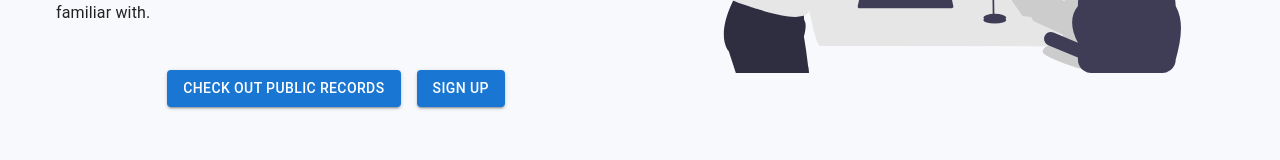
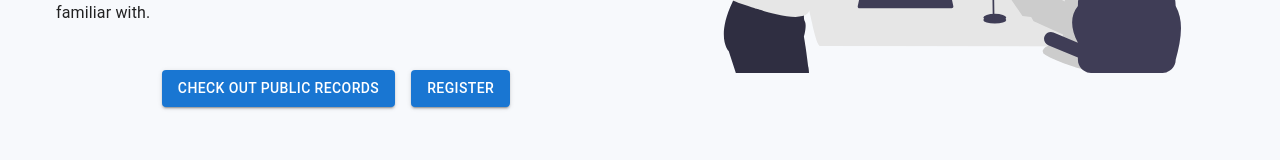
Before and after one commit to NoahELE/IT-Project-Team-Recording, a React (Vite) app in the folder web/: page / in a window 1280 px wide. Shown: the part 437-597 px from the top of the page. Built offline with nearby package versions, Linux system fonts and the light colour scheme; no server answers.

Commit message:
refactor: rename the term signup to register

```diff
--- a/web/src/App.tsx
+++ b/web/src/App.tsx
@@ -9,8 +9,8 @@ import HomeView from './views/HomeView';
 import LoginView from './views/LoginView.tsx';
 import PublicRecordsView from './views/PublicRecordsView.tsx';
 import RecordingView from './views/RecordingView';
+import RegisterView from './views/RegisterView.tsx';
 import RootView from './views/RootView';
-import SignUpView from './views/SignUpView.tsx';
 
 const router = createBrowserRouter(
   createRoutesFromElements(
@@ -19,7 +19,7 @@ const router = createBrowserRouter(
       <Route path="/recording" element={<RecordingView />} />
       <Route path="/public" element={<PublicRecordsView />} />
       <Route path="/login" element={<LoginView />} />
-      <Route path="/signup" element={<SignUpView />} />
+      <Route path="/register" element={<RegisterView />} />
     </Route>,
   ),
 );
--- a/web/src/api.ts
+++ b/web/src/api.ts
@@ -14,11 +14,11 @@ export async function login(user: UserLogin): Promise<void> {
 }
 
 /**
- * Sign up a user.
- * @param user the user that signs up
+ * Register a user.
+ * @param user the user that registers
  */
-export async function signUp(user: User): Promise<void> {
-  await axios.post('/api/user/signup', user);
+export async function register(user: User): Promise<void> {
+  await axios.post('/api/user/register', user);
 }
 
 /**
@@ -28,15 +28,11 @@ export async function signUp(user: User): Promise<void> {
 export function setJwtToken(): void {
   const tokenStr = localStorage.getItem('token');
   if (tokenStr === null) {
-    throw new Error(
-      'It seems that you are not logged in. Please login first.',
-    );
+    throw new Error('It seems that you are not logged in. Please login first.');
   }
   const token = JSON.parse(tokenStr) as Token;
   if (!token.access || !token.refresh) {
-    throw new Error(
-      'It seems that your token is invalid. Please login again.',
-    );
+    throw new Error('It seems that your token is invalid. Please login again.');
   }
   axios.defaults.headers.common.Authorization = `Bearer ${token.access}`;
 }
--- a/web/src/views/HomeView.tsx
+++ b/web/src/views/HomeView.tsx
@@ -37,7 +37,7 @@ export default function HomeView() {
                 <Typography
                   variant="h2"
                   component="h1"
-                  color={'rgb(56, 116, 203)'}
+                  color="rgb(56, 116, 203)"
                 >
                   Recording Management
                 </Typography>
@@ -59,8 +59,8 @@ export default function HomeView() {
                   >
                     Check out Public Records
                   </Button>
-                  <Button variant="contained" color="primary" href="/signup">
-                    Sign Up
+                  <Button variant="contained" color="primary" href="/register">
+                    Register
                   </Button>
                 </Box>
               </Box>
--- a/web/src/views/LoginView.tsx
+++ b/web/src/views/LoginView.tsx
@@ -91,8 +91,8 @@ export default function LoginView() {
           </Button>
           <Grid container>
             <Grid item>
-              <Link href={'/signup'} variant="body2">
-                Don't have an account? Sign Up
+              <Link href="/register" variant="body2">
+                Don't have an account? Register
               </Link>
             </Grid>
           </Grid>
--- a/web/src/views/SignUpView.tsx
+++ b/web/src/views/RegisterView.tsx
@@ -10,14 +10,14 @@ import {
   Typography,
 } from '@mui/material';
 import { ChangeEvent, FormEvent, useState } from 'react';
-import { signUp } from '../api.ts';
+import { register } from '../api.ts';
 import { useShowError } from '../utils.tsx';
 //import { useNavigate } from 'react-router-dom';
 
 const emailValidation = /^[^\s@]+@[^\s@]+\.[^\s@]+$/;
 const passwordValidation = /^(?=.*[a-z])(?=.*[A-Z])(?=.*\d)[a-zA-Z\d]{6,}$/;
 
-export default function SignUpView() {
+export default function RegisterView() {
   const [isChecked, setIsChecked] = useState(false);
   const [isPasswordValid, setIsPasswordValid] = useState<boolean | null>(null);
   const [isEmailValid, setIsEmailValid] = useState<boolean | null>(null);
@@ -83,16 +83,16 @@ export default function SignUpView() {
 
     console.log(JSON.stringify(userData, null, 2));
 
-    signUp(userData)
+    register(userData)
       .then(() => {
         showError(
-          new Error('Signup success - Redirecting to Login Page'),
+          new Error('Registration success - Redirecting to Login Page'),
           'success',
         );
         //navigate('/signin');
       })
       .catch((error) => {
-        showError(new Error(`Signup Failed - ${error}`));
+        showError(new Error(`Registration Failed - ${error}`));
       });
   };
 
@@ -107,7 +107,7 @@ export default function SignUpView() {
         }}
       >
         <Typography component="h1" variant="h5">
-          Sign up
+          Register
         </Typography>
         <Box component="form" noValidate onSubmit={handleSubmit} sx={{ mt: 3 }}>
           <Grid container spacing={2}>
@@ -190,11 +190,11 @@ export default function SignUpView() {
             sx={{ mt: 3, mb: 2 }}
             disabled={!isChecked}
           >
-            Sign Up
+            Register
           </Button>
           <Grid container justifyContent="flex-end">
             <Grid item>
-              <Link href={'/login'} variant="body2">
+              <Link href="/login" variant="body2">
                 Already have an account? Login
               </Link>
             </Grid>
```
